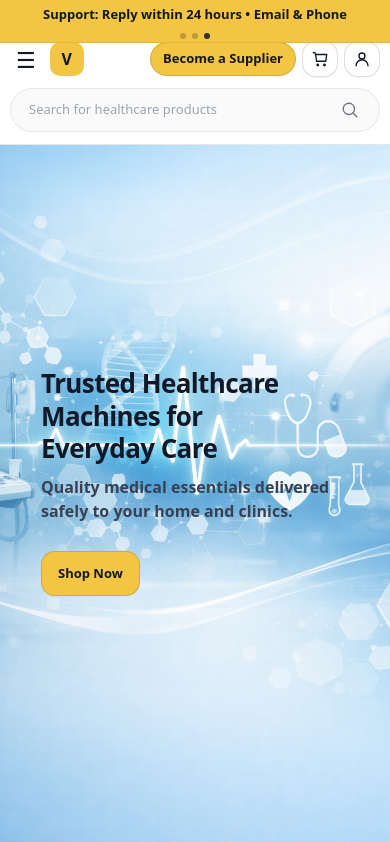
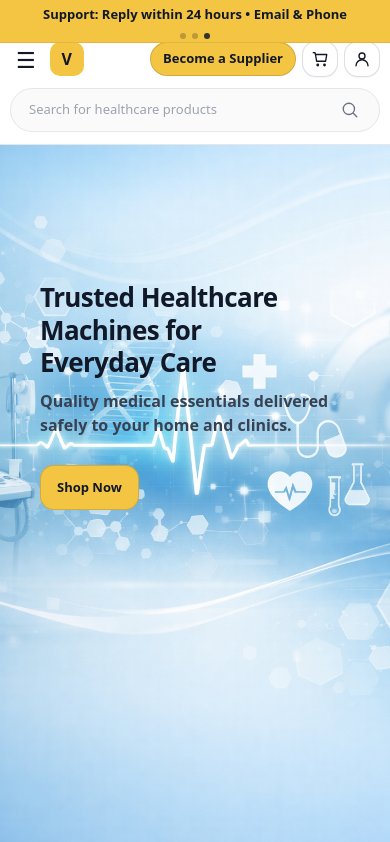
Before and after one commit to karismita27/healthcare_store, a React (Vite) app: page / in a window 390 px wide. Shown: the top 842 px of the page. Built offline with nearby package versions, Linux system fonts and the light colour scheme.

Commit message:
form updated

```diff
--- a/src/pages/Home.jsx
+++ b/src/pages/Home.jsx
@@ -143,7 +143,7 @@ export default function Home() {
   return (
     <div className="page home">
       {/* HERO */}
-      <section className="hero card">
+      <section className="hero">
         <div className="hero__bg" aria-hidden="true" />
         <div className="hero__content">
           <h1 className="hero__title">Trusted Healthcare Machines for Everyday Care</h1>
--- a/src/styles/forms.css
+++ b/src/styles/forms.css
@@ -1,4 +1,4 @@
-.form{display:flex; flex-direction:column; gap:14px}
+.form{display:flex; flex-direction:column; gap:14px; padding: 16px 24px;}
 .field{display:flex; flex-direction:column; gap:6px}
 .field label{font-weight: 500; font-size: 12px; color: #374151}
 .field input,.field select,.field textarea{
--- a/src/styles/layout.css
+++ b/src/styles/layout.css
@@ -18,6 +18,7 @@
 .grid--4{grid-template-columns: repeat(4, minmax(0, 1fr))}
 .grid--3{grid-template-columns: repeat(3, minmax(0, 1fr))}
 .grid--2{grid-template-columns: repeat(2, minmax(0, 1fr))}
+
 @media (max-width: 1024px){
   .grid--4{grid-template-columns: repeat(3, minmax(0,1fr))}
 }
--- a/src/styles/navbar.css
+++ b/src/styles/navbar.css
@@ -7,7 +7,7 @@
   background: var(--card);
   border-bottom: 1px solid var(--border);
   position: fixed;
-  top: 40px;
+  top: 41px;
   z-index: 40;
   width: 100%;
 }
--- a/src/styles/pages.css
+++ b/src/styles/pages.css
@@ -3,6 +3,7 @@
   border-radius: 0;
   min-height: 468px;
   height: auto;
+
 
 }
 .hero__bg{
@@ -750,11 +751,13 @@
   .hero {
     min-height: auto;
     padding-top:60px;   /* space for fixed navbar */
-    padding-bottom: 50px;
+    padding-bottom: 40px;
+    height: 390px;
   }
 
   .hero_content {
-    transform: translateY(-20px);
+    width: 100%;
+    height: 200px;
   }
 
   .hero__title{
@@ -763,6 +766,7 @@
     max-width: 90%;
     word-wrap: break-word;
     text-align: left;
+    margin-top: 5px;
   }
 
   .hero_sub {
@@ -783,12 +787,12 @@
   }
   .supportImage{
     width: 100%;
-    height: 120px;
+    height: auto;
     margin: 12px 0;
   }
   .supportImage img{
     width: 100%;
-    height: 100%;
+    height: auto;
     object-fit: contain;
     display: block;
   }
```
